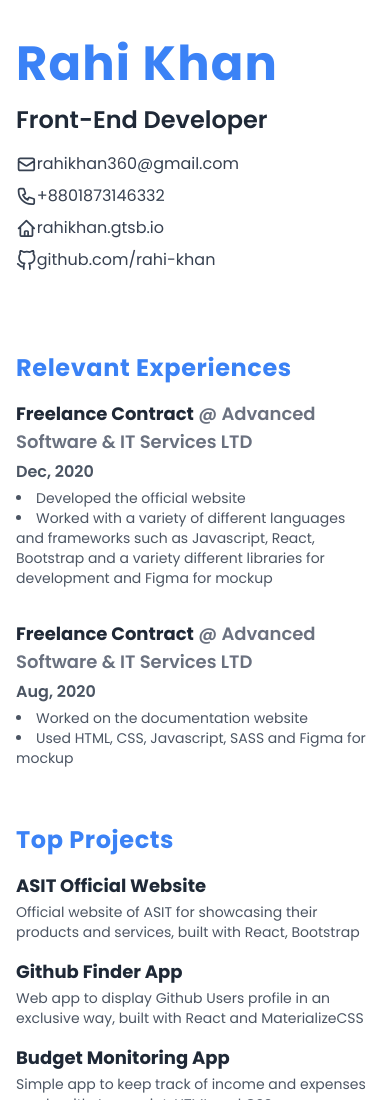
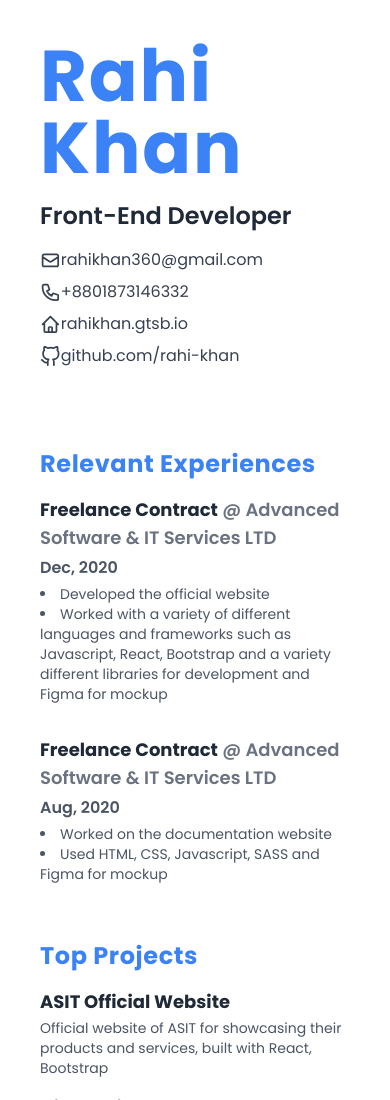
Before and after one commit to rahi-khan/resume, a Gatsby site: page / in a window 390 px wide. Shown: the top 1100 px of the page. Built offline with nearby package versions, Linux system fonts and the light colour scheme; Gatsby itself is replaced by a stand-in of ours.

Commit message:
spacing fixed

```diff
--- a/src/components/Header.jsx
+++ b/src/components/Header.jsx
@@ -78,7 +78,7 @@ const Header = () => {
 //! styles
 const { contactNav, navItem, title, subtitle, contacts, headerContainer } = {
     headerContainer: "flex flex-col space-y-4 md:space-y-3",
-    title: "text-blue-500 text-5xl md:text-7xl font-bold tracking-wide",
+    title: "text-blue-500 text-7xl font-bold tracking-wide",
     subtitle: "text-2xl font-semibold text-gray-800",
     contactNav: "flex flex-col lg:flex-row space-y-2 lg:space-y-0 lg:space-x-8",
     navItem: "flex items-center text-gray-700 hover:text-gray-900",
--- a/src/pages/index.jsx
+++ b/src/pages/index.jsx
@@ -20,7 +20,7 @@ const Index = () => (
 
 //! styles
 const { container, main } = {
-    container: "lg:container lg:mx-auto py-10 px-4 lg:px-20 flex flex-col space-y-20",
+    container: "lg:container lg:mx-auto py-10 px-10 lg:px-20 flex flex-col space-y-20",
     main: "flex flex-col space-y-14 md:space-y-0 md:flex-row md:justify-between",
 };
 
```
